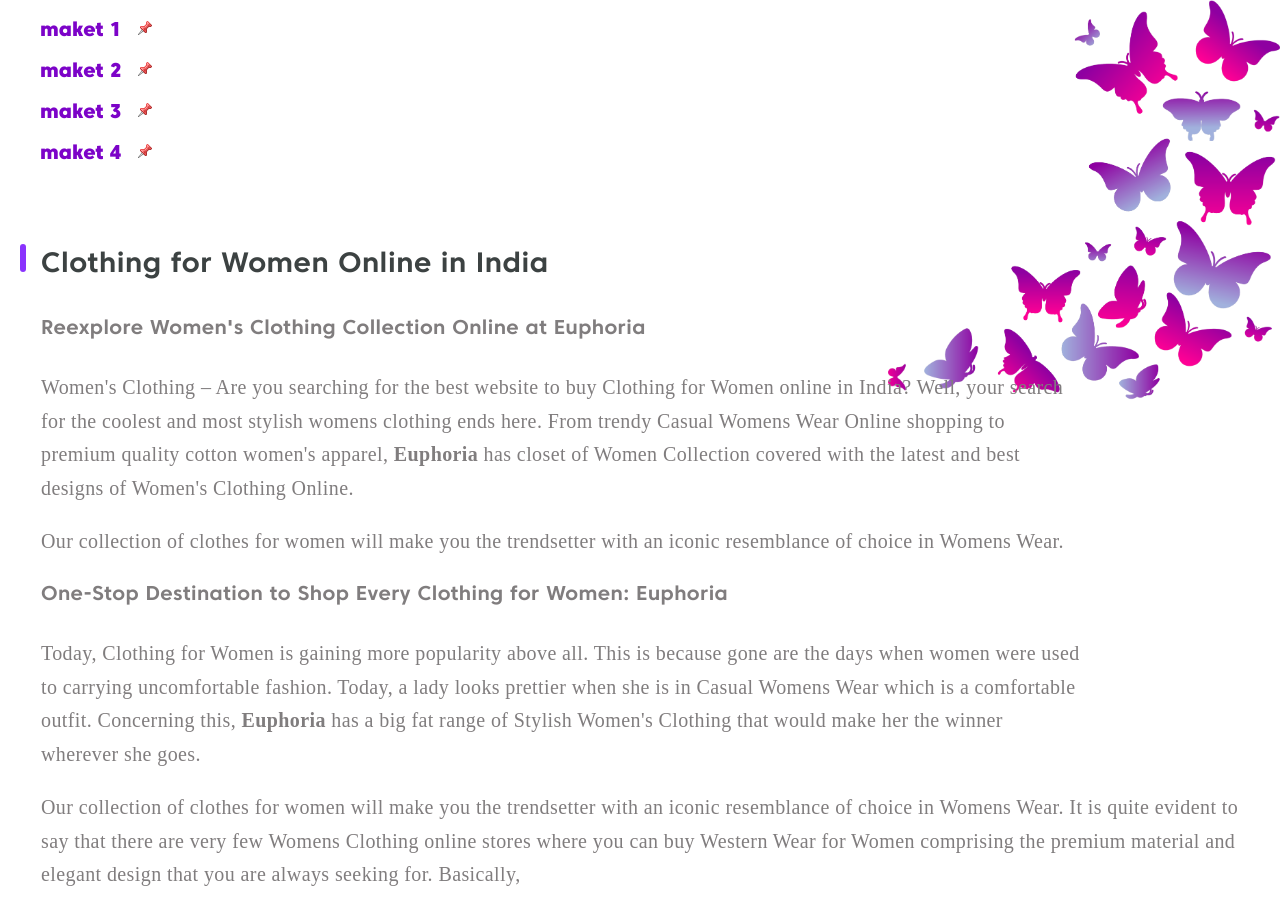
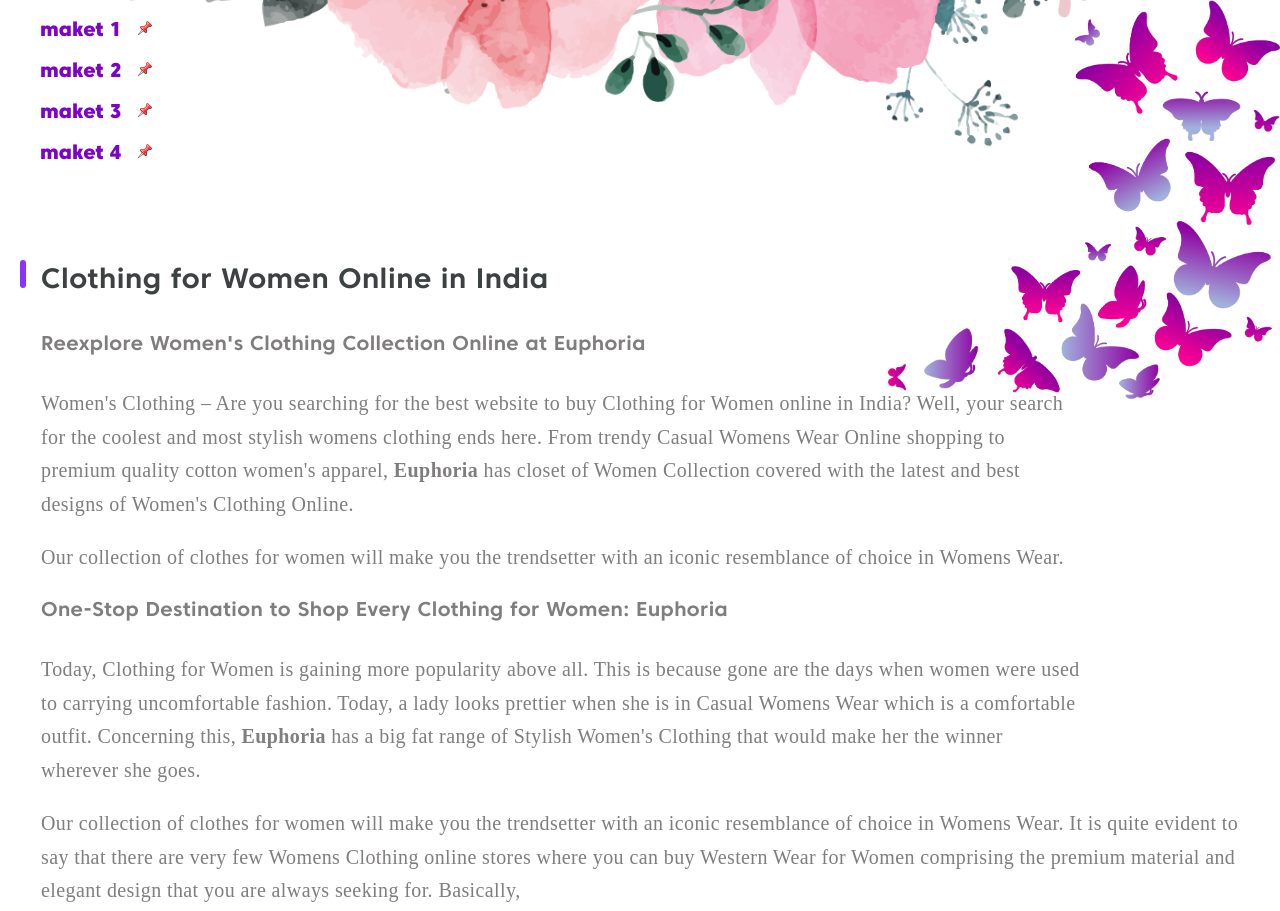
Before and after one commit to SunCavefreelancer/lesson_8, a plain HTML site: page index.html in a window 1280 px wide. Shown: the top 911 px of the page. Drawn offline with Linux system fonts and the light colour scheme; files whose address does not match are found by name; a web font is replaced by a local one.

Commit message:
Add files via upload

```diff
--- a/css/style.css
+++ b/css/style.css
@@ -19,7 +19,14 @@ body {
 
 /* ================maket 'Clothing for Women Online in India'==================== */
 /*header*/
-
+.header {
+	background-image: url(../img/klipartz.png);
+	background-repeat: repeat;
+	background-position: center;
+	background-size: cover;
+	width: 100%;
+	height: 180px;
+}
 header ul{
 	max-width: 1240px;
 	margin: 0px auto;
```
Also changed, not shown: img/klipartz.png (added).
